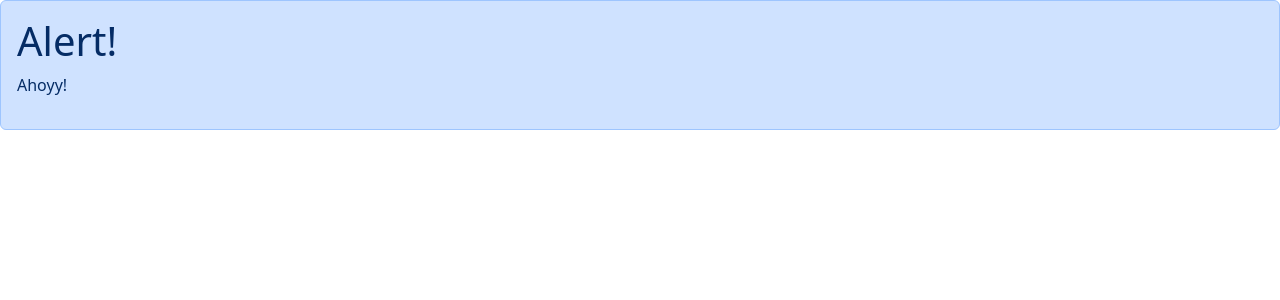
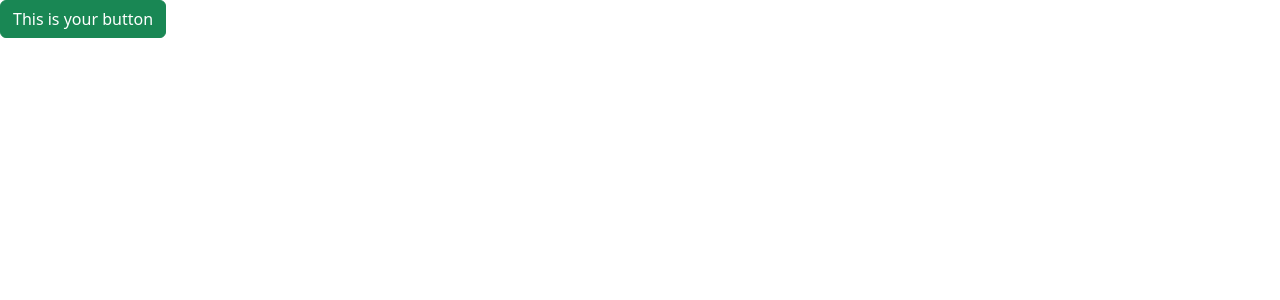
Before and after one commit to emasnavi1/REACT-TS, a React (Vite) app: page / in a window 1280 px wide. Shown: the top 300 px of the page. Built offline with nearby package versions, Linux system fonts and the light colour scheme.

Commit message:
Created a button component

```diff
--- a/src/App.tsx
+++ b/src/App.tsx
@@ -1,4 +1,5 @@
 import Alert from "./components/Alert";
+import AppButton from "./components/AppButton";
 import ListGroup from "./components/ListGroup";
 interface Item {
   id: number;
@@ -27,6 +28,10 @@ function App() {
     );
   };
 
+  const handleButtonClick = () => {
+    console.log("Button Pressed!");
+  };
+
   return (
     <>
       {/* <ListGroup
@@ -34,10 +39,15 @@ function App() {
         heading="Members"
         onSelectItem={handleSelectItem}
       /> */}
-      <Alert>
+
+      {/* <Alert>
         <h1> Alert! </h1>
         <p> Ahoyy! </p>
-      </Alert>
+      </Alert> */}
+
+      <AppButton onButtonClick={handleButtonClick} buttonColor="success">
+        This is your button
+      </AppButton>
     </>
   );
 }
--- /dev/null
+++ b/src/components/AppButton.tsx
@@ -0,0 +1,28 @@
+import { ReactNode } from "react";
+
+interface Props {
+  buttonColor?: "primary" | "secondary" | "success"; // ? means the item is optional, if not provided the value 'primary' will be used. Doing the union operator will help you limit the
+  // possible values you could use to pass to this component as the value of its buttonColor property
+  children: ReactNode;
+  onButtonClick: () => void;
+}
+
+export default function AppButton({
+  buttonColor = "primary", // you set the default value to 'primary'
+  children,
+  onButtonClick,
+}: Props) {
+  return (
+    // The line that has been removed was the original line from bootstrap, but you
+    // wanted to dinmically change the color, so you are set the ClassName value
+    // dynamically
+    // <button type="button" className="btn btn-primary">Primary</button>
+    <button
+      type="button"
+      className={"btn btn-" + buttonColor}
+      onClick={onButtonClick}
+    >
+      {children}
+    </button>
+  );
+}
```
